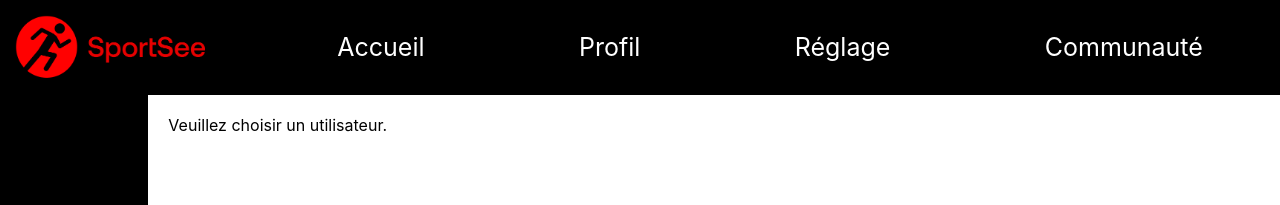
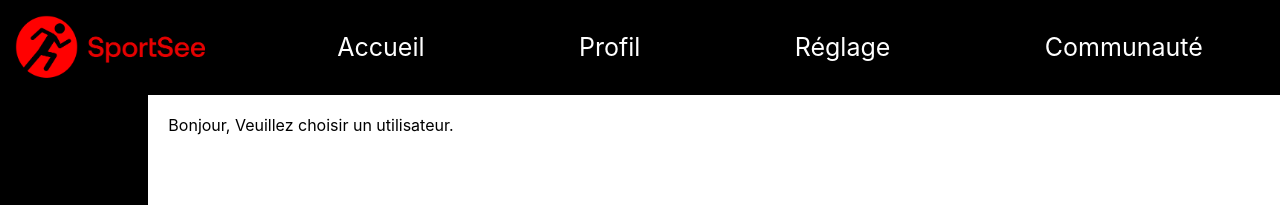
Before and after one commit to abaddon101/Project-12-SportSee, a React (Create React App) app: page / in a window 1280 px wide. Shown: the top 205 px of the page. Built offline with nearby package versions, Linux system fonts and the light colour scheme.

Commit message:
modification messages

```diff
--- a/src/components/dashboard/dashboardComponents/dashboard-Parent/Dashboard.tsx
+++ b/src/components/dashboard/dashboardComponents/dashboard-Parent/Dashboard.tsx
@@ -93,7 +93,7 @@ function Dashboard() {
                   setUserPerformance(performanceData as UserPerformance); // Mise à jour de l'état des performances de l'utilisateur
                 }
               } else {
-                setError("Erreur 404: Page non trouvée"); // Affichage de l'erreur 404 si l'utilisateur n'est pas trouvé
+                setError("Erreur ID: l'identifiant n'existe pas ou n'est pas valide"); // Affichage de l'erreur 404 si l'utilisateur n'est pas trouvé
                 setUserSelected(false);
                 setUser(null);
                 setUserActivities(null);
@@ -132,7 +132,7 @@ function Dashboard() {
       <section className="dashboard-principal">
         {!userSelected && error === null && (
           <div className="choose-user-message">
-            Veuillez choisir un utilisateur.
+            Bonjour, Veuillez choisir un utilisateur.
           </div>
         )}
         {/* Si aucun utilisateur n'est sélectionné et il n'y a pas d'erreur, affiche un message demandant de choisir un utilisateur */}
```
